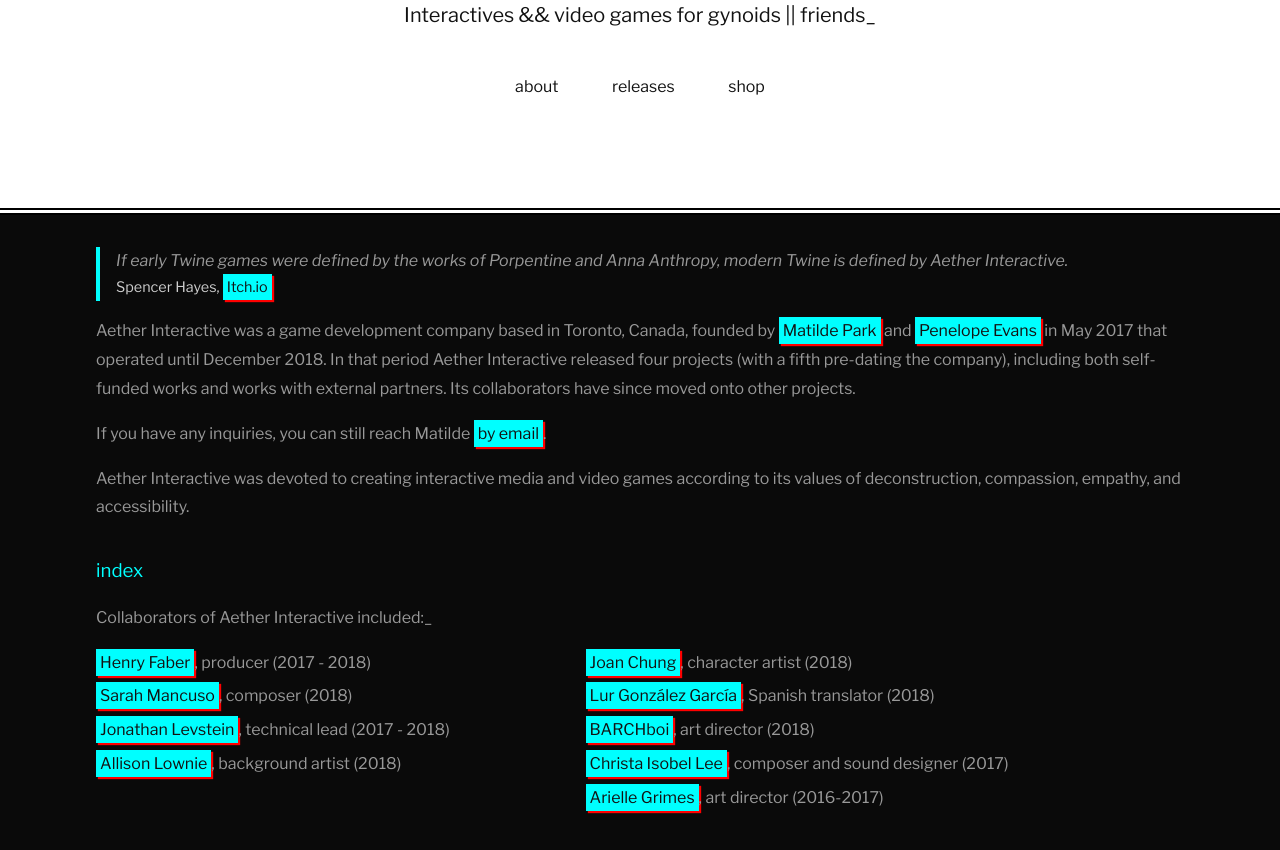
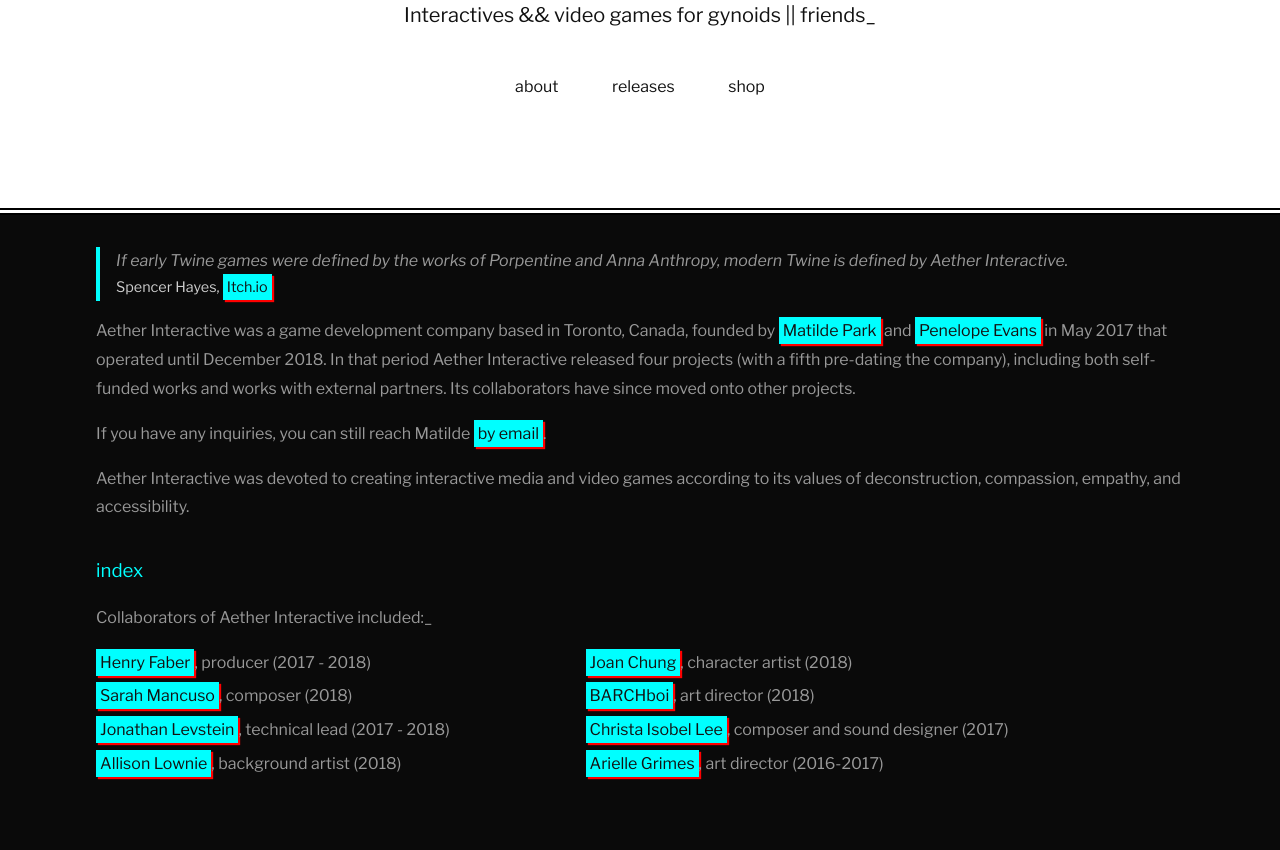
Before and after one commit to matildepark/aether.in.net, a Jekyll site: the page built from about.md, in a window 1280 px wide. Shown: the part 374-1224 px from the top of the page. Built offline with Jekyll 4.4.1, drawn with Linux system fonts in a browser that asks for light colours; after the commit the page ends 1190 px from its top, so only the background shows below that.

Commit message:
Update about.md

```diff
--- a/about.md
+++ b/about.md
@@ -18,7 +18,6 @@
 <li><a href="https://alowknees.wordpress.com">Allison Lownie</a>, background artist (2018)</li></div>
 <div style="width: 45%; float: left; margin-bottom: 2em;">
 <li><a href="http://www.joanchung.com">Joan Chung</a>, character artist (2018)</li>
-<li><a href="http://twitter.com/lurlezgar">Lur González García</a>, Spanish translator (2018)</li>
 <li><a href="https://barch.itch.io">BARCHboi</a>, art director (2018)</li>
 <li><a href="http://ohpoorpup.bandcamp.com">Christa Isobel Lee</a>, composer and sound designer (2017)</li>
 <li><a href="http://www.ariellegrimes.com">Arielle Grimes</a>, art director (2016-2017)</li></div>
```
